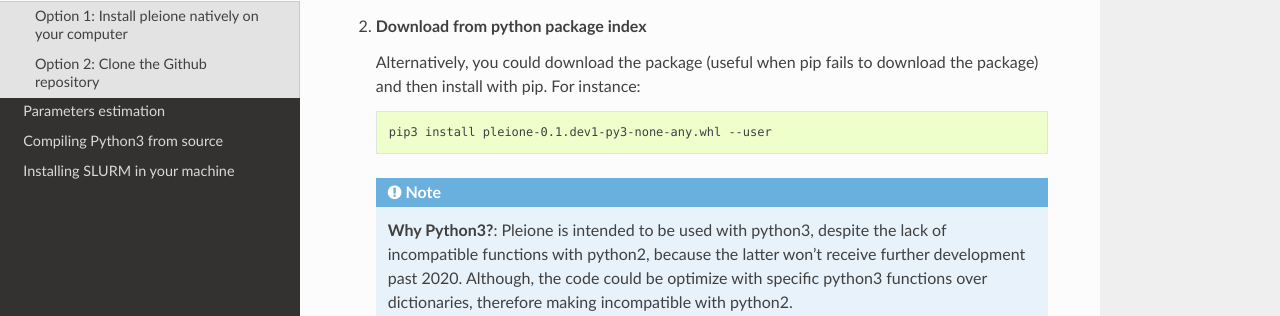
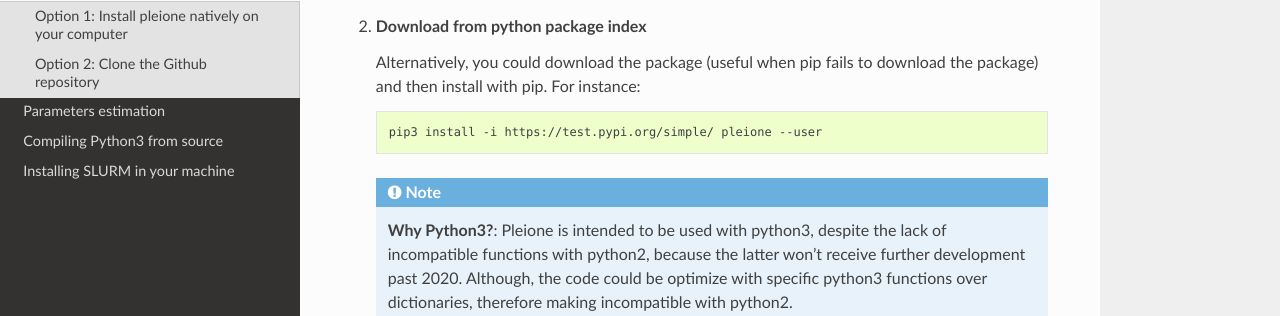
Before and after one commit to glucksfall/pleione, a Sphinx documentation site: the page built from docs/Installation.rst, in a window 1280 px wide and 900 px high, scrolled down 721 px. Shown: the part 135-451 px from the top of the window. Built offline with Sphinx 7.4.7 and the Read the Docs theme 2.0.0, drawn with Linux system fonts in a browser that asks for light colours.

Commit message:
Installation updated

```diff
--- a/docs/Installation.rst
+++ b/docs/Installation.rst
@@ -45,7 +45,7 @@ the package from `python package index <https://pypi.org/project/pleione/>`_.
 
    .. code-block:: bash
 
-	pip3 install pleione-0.1.dev1-py3-none-any.whl --user
+	pip3 install -i https://test.pypi.org/simple/ pleione --user
 
    .. note::
 	**Why Python3?**:
--- a/pleione/_version.py
+++ b/pleione/_version.py
@@ -41,7 +41,7 @@ def get_config():
     cfg = VersioneerConfig()
     cfg.VCS = "git"
     cfg.style = "pep440"
-    cfg.tag_prefix = ""
+    cfg.tag_prefix = "v"
     cfg.parentdir_prefix = "pleione-"
     cfg.versionfile_source = "pleione/_version.py"
     cfg.verbose = False
```
